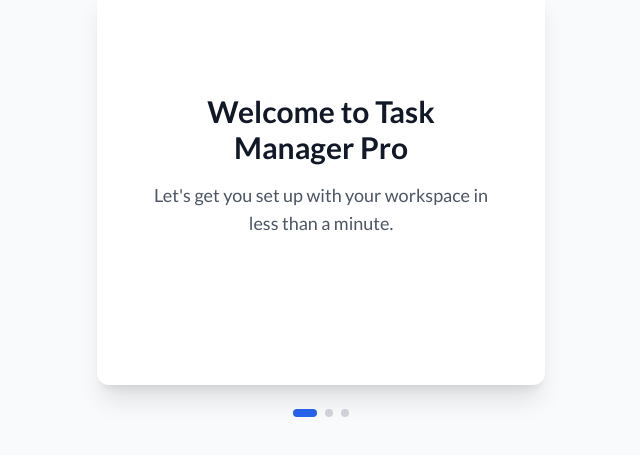
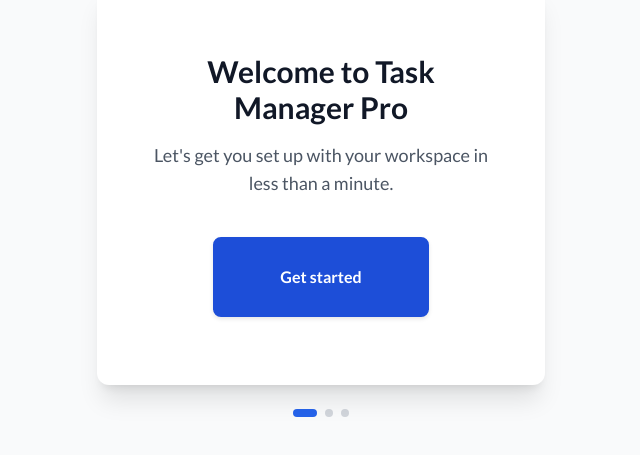
Before and after one commit to kalinakalina/v0-task-manager2, a Next.js app: page / in a window 1280 px wide. Shown: the part 199-654 px from the top of the page, without its empty margins (319-959 px from the left). Built offline with nearby package versions, Linux system fonts and the light colour scheme; grey boxes are pictures that could not be loaded.

Commit message:
feat: replace Button components with native HTML buttons
Use inline styles for explicit blue button styling and fix contrast issues.

Co-authored-by: null <187774610+kalinakalina@users.noreply.github.com>

```diff
--- a/app/globals.css
+++ b/app/globals.css
@@ -105,3 +105,55 @@
     @apply text-xs font-normal;
   } /* 12px */
 }
+
+/* Force onboarding button visibility with high specificity */
+@layer components {
+  .onboarding-button {
+    background-color: #1d4ed8 !important;
+    color: #ffffff !important;
+    padding: 14px 36px !important;
+    border-radius: 8px !important;
+    border: 2px solid #1d4ed8 !important;
+    font-size: 16px !important;
+    font-weight: 600 !important;
+    cursor: pointer !important;
+    min-height: 48px !important;
+    min-width: 140px !important;
+    box-shadow: 0 2px 4px rgba(0, 0, 0, 0.1) !important;
+    display: inline-block !important;
+    text-align: center !important;
+    line-height: 1.2 !important;
+    transition: all 0.2s ease !important;
+  }
+
+  .onboarding-button:hover {
+    background-color: #1e40af !important;
+    border-color: #1e40af !important;
+    transform: translateY(-1px) !important;
+  }
+
+  .onboarding-button:active {
+    transform: translateY(0) !important;
+  }
+
+  /* Override any conflicting button styles */
+  button.onboarding-button,
+  .onboarding-button {
+    all: unset !important;
+    background-color: #1d4ed8 !important;
+    color: #ffffff !important;
+    padding: 14px 36px !important;
+    border-radius: 8px !important;
+    border: 2px solid #1d4ed8 !important;
+    font-size: 16px !important;
+    font-weight: 600 !important;
+    cursor: pointer !important;
+    min-height: 48px !important;
+    min-width: 140px !important;
+    box-shadow: 0 2px 4px rgba(0, 0, 0, 0.1) !important;
+    display: inline-block !important;
+    text-align: center !important;
+    line-height: 1.2 !important;
+    transition: all 0.2s ease !important;
+  }
+}
--- a/app/page.tsx
+++ b/app/page.tsx
@@ -9,22 +9,135 @@ import { Avatar, AvatarFallback, AvatarImage } from "@/components/ui/avatar"
 import { Card, CardContent, CardHeader, CardTitle } from "@/components/ui/card"
 import { DropdownMenu, DropdownMenuContent, DropdownMenuItem, DropdownMenuTrigger } from "@/components/ui/dropdown-menu"
 import { people } from "@/lib/people"
-import {
-  Share,
-  ChevronDown,
-  ChevronLeft,
-  ChevronRight,
-  Clock,
-  CheckCircle,
-  BarChart3,
-  Calendar,
-  MessageSquare,
-  Plus,
-  MoreHorizontal,
-  Edit3,
-  Users,
-  Zap,
-} from "lucide-react"
+
+const Share = ({ className }: { className?: string }) => (
+  <svg className={className} fill="none" viewBox="0 0 24 24" stroke="currentColor">
+    <path
+      strokeLinecap="round"
+      strokeLinejoin="round"
+      strokeWidth={2}
+      d="M8.684 13.342C8.886 12.938 9 12.482 9 12c0-.482-.114-.938-.316-1.342m0 2.684a3 3 0 110-2.684m0 2.684l6.632 3.316m-6.632-6l6.632-3.316m0 0a3 3 0 105.367-2.684 3 3 0 00-5.367 2.684zm0 9.316a3 3 0 105.367 2.684 3 3 0 00-5.367-2.684z"
+    />
+  </svg>
+)
+
+const ChevronDown = ({ className }: { className?: string }) => (
+  <svg className={className} fill="none" viewBox="0 0 24 24" stroke="currentColor">
+    <path strokeLinecap="round" strokeLinejoin="round" strokeWidth={2} d="M19 9l-7 7-7-7" />
+  </svg>
+)
+
+const ChevronLeft = ({ className }: { className?: string }) => (
+  <svg className={className} fill="none" viewBox="0 0 24 24" stroke="currentColor">
+    <path strokeLinecap="round" strokeLinejoin="round" strokeWidth={2} d="M15 19l-7-7 7-7" />
+  </svg>
+)
+
+const ChevronRight = ({ className }: { className?: string }) => (
+  <svg className={className} fill="none" viewBox="0 0 24 24" stroke="currentColor">
+    <path strokeLinecap="round" strokeLinejoin="round" strokeWidth={2} d="M9 5l7 7-7 7" />
+  </svg>
+)
+
+const Clock = ({ className }: { className?: string }) => (
+  <svg className={className} fill="none" viewBox="0 0 24 24" stroke="currentColor">
+    <path
+      strokeLinecap="round"
+      strokeLinejoin="round"
+      strokeWidth={2}
+      d="M12 8v4l3 3m6-3a9 9 0 11-18 0 9 9 0 0118 0z"
+    />
+  </svg>
+)
+
+const CheckCircle = ({ className }: { className?: string }) => (
+  <svg className={className} fill="none" viewBox="0 0 24 24" stroke="currentColor">
+    <path
+      strokeLinecap="round"
+      strokeLinejoin="round"
+      strokeWidth={2}
+      d="M9 12l2 2 4-4m6 2a9 9 0 11-18 0 9 9 0 0118 0z"
+    />
+  </svg>
+)
+
+const BarChart3 = ({ className }: { className?: string }) => (
+  <svg className={className} fill="none" viewBox="0 0 24 24" stroke="currentColor">
+    <path
+      strokeLinecap="round"
+      strokeLinejoin="round"
+      strokeWidth={2}
+      d="M9 19v-6a2 2 0 00-2-2H5a2 2 0 00-2 2v6a2 2 0 002 2h2a2 2 0 002-2zm0 0V9a2 2 0 012-2h2a2 2 0 012 2v10m-6 0a2 2 0 002 2h2a2 2 0 002-2m0 0V5a2 2 0 012-2h2a2 2 0 012 2v14a2 2 0 01-2 2h-2a2 2 0 01-2-2z"
+    />
+  </svg>
+)
+
+const Calendar = ({ className }: { className?: string }) => (
+  <svg className={className} fill="none" viewBox="0 0 24 24" stroke="currentColor">
+    <path
+      strokeLinecap="round"
+      strokeLinejoin="round"
+      strokeWidth={2}
+      d="M8 7V3m8 4V3m-9 8h10M5 21h14a2 2 0 002-2V7a2 2 0 00-2-2H5a2 2 0 00-2 2v12a2 2 0 002 2z"
+    />
+  </svg>
+)
+
+const MessageSquare = ({ className }: { className?: string }) => (
+  <svg className={className} fill="none" viewBox="0 0 24 24" stroke="currentColor">
+    <path
+      strokeLinecap="round"
+      strokeLinejoin="round"
+      strokeWidth={2}
+      d="M8 12h.01M12 12h.01M16 12h.01M6 12a1 1 0 11-2 0 1 1 0 012 0zm7 0a1 1 0 11-2 0 1 1 0 012 0zm7 0a1 1 0 11-2 0 1 1 0 012 0z"
+    />
+  </svg>
+)
+
+const Plus = ({ className }: { className?: string }) => (
+  <svg className={className} fill="none" viewBox="0 0 24 24" stroke="currentColor">
+    <path strokeLinecap="round" strokeLinejoin="round" strokeWidth={2} d="M12 4v16m8-8H4" />
+  </svg>
+)
+
+const MoreHorizontal = ({ className }: { className?: string }) => (
+  <svg className={className} fill="none" viewBox="0 0 24 24" stroke="currentColor">
+    <path
+      strokeLinecap="round"
+      strokeLinejoin="round"
+      strokeWidth={2}
+      d="M5 12h.01M12 12h.01M19 12h.01M6 12a1 1 0 11-2 0 1 1 0 012 0zm7 0a1 1 0 11-2 0 1 1 0 012 0zm7 0a1 1 0 11-2 0 1 1 0 012 0z"
+    />
+  </svg>
+)
+
+const Edit3 = ({ className }: { className?: string }) => (
+  <svg className={className} fill="none" viewBox="0 0 24 24" stroke="currentColor">
+    <path
+      strokeLinecap="round"
+      strokeLinejoin="round"
+      strokeWidth={2}
+      d="M11 5H6a2 2 0 00-2 2v11a2 2 0 002 2h11a2 2 0 002-2v-5m-1.414-9.414a2 2 0 112.828 2.828L11.828 15H9v-2.828l8.586-8.586z"
+    />
+  </svg>
+)
+
+const Users = ({ className }: { className?: string }) => (
+  <svg className={className} fill="none" viewBox="0 0 24 24" stroke="currentColor">
+    <path
+      strokeLinecap="round"
+      strokeLinejoin="round"
+      strokeWidth={2}
+      d="M12 4.354a4 4 0 110 5.292M15 21H3v-1a6 6 0 0112 0v1zm0 0h6v-1a6 6 0 00-9-5.197m13.5-9a4 4 0 11-8 0 4 4 0 018 0z"
+    />
+  </svg>
+)
+
+const Zap = ({ className }: { className?: string }) => (
+  <svg className={className} fill="none" viewBox="0 0 24 24" stroke="currentColor">
+    <path strokeLinecap="round" strokeLinejoin="round" strokeWidth={2} d="M13 10V3L4 14h7v7l9-11h-7z" />
+  </svg>
+)
 
 interface Note {
   id: string
--- a/components/onboarding-flow.tsx
+++ b/components/onboarding-flow.tsx
@@ -1,7 +1,6 @@
 "use client"
 
 import { useState } from "react"
-import { Button } from "@/components/ui/button"
 
 interface OnboardingFlowProps {
   onComplete: () => void
@@ -59,12 +58,9 @@ export default function OnboardingFlow({ onComplete }: OnboardingFlowProps) {
             </p>
           </div>
           <div className="pt-4">
-            <Button
-              onClick={handleNext}
-              className="bg-blue-600 hover:bg-blue-700 text-white px-8 py-2 h-10 min-h-[40px]"
-            >
+            <button onClick={handleNext} className="onboarding-button">
               Get started
-            </Button>
+            </button>
           </div>
         </div>
       ),
@@ -118,9 +114,9 @@ export default function OnboardingFlow({ onComplete }: OnboardingFlowProps) {
               )}
             </button>
           </div>
-          <Button onClick={handleNext} className="bg-blue-600 hover:bg-blue-700 text-white px-8 py-2 h-10 min-h-[40px]">
+          <button onClick={handleNext} className="onboarding-button">
             Continue
-          </Button>
+          </button>
         </div>
       ),
     },
@@ -141,15 +137,43 @@ export default function OnboardingFlow({ onComplete }: OnboardingFlowProps) {
               </p>
             </div>
           </div>
-          <Button onClick={handleNext} className="bg-blue-600 hover:bg-blue-700 text-white px-8 py-2 h-10 min-h-[40px]">
+          <button onClick={handleNext} className="onboarding-button">
             I'll do it later
-          </Button>
+          </button>
         </div>
       ),
     },
   ]
 
   return (
+    <>
+      <style jsx>{`
+        .onboarding-button {
+          background-color: #1d4ed8 !important;
+          color: #ffffff !important;
+          padding: 14px 36px !important;
+          border-radius: 8px !important;
+          border: 2px solid #1d4ed8 !important;
+          font-size: 16px !important;
+          font-weight: 600 !important;
+          cursor: pointer !important;
+          min-height: 48px !important;
+          min-width: 140px !important;
+          box-shadow: 0 2px 4px rgba(0,0,0,0.1) !important;
+          display: inline-block !important;
+          text-align: center !important;
+          line-height: 1.2 !important;
+          transition: all 0.2s ease !important;
+        }
+        .onboarding-button:hover {
+          background-color: #1e40af !important;
+          border-color: #1e40af !important;
+          transform: translateY(-1px) !important;
+        }
+        .onboarding-button:active {
+          transform: translateY(0) !important;
+        }
+      `}</style>
       <div className="fixed inset-0 bg-gray-50 dark:bg-gray-900 flex items-center justify-center z-50 p-4">
         <div className="w-full max-w-md">
           <div className="bg-white dark:bg-gray-800 rounded-xl shadow-xl p-8 md:p-12 relative h-[400px] md:h-[400px] max-h-[80vh] overflow-hidden">
@@ -185,5 +209,6 @@ export default function OnboardingFlow({ onComplete }: OnboardingFlowProps) {
           </div>
         </div>
       </div>
+    </>
   )
 }
```
Lines whose indentation alone changed are shown as unchanged.
